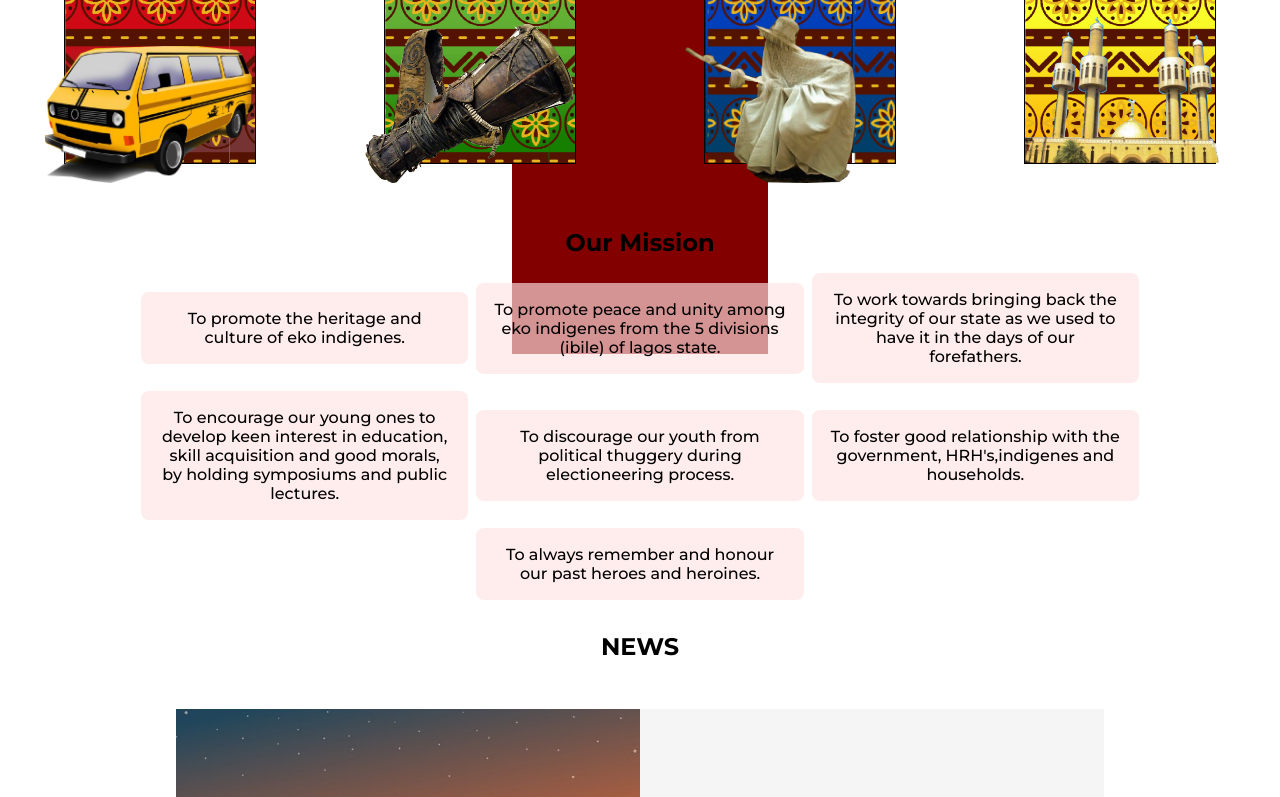
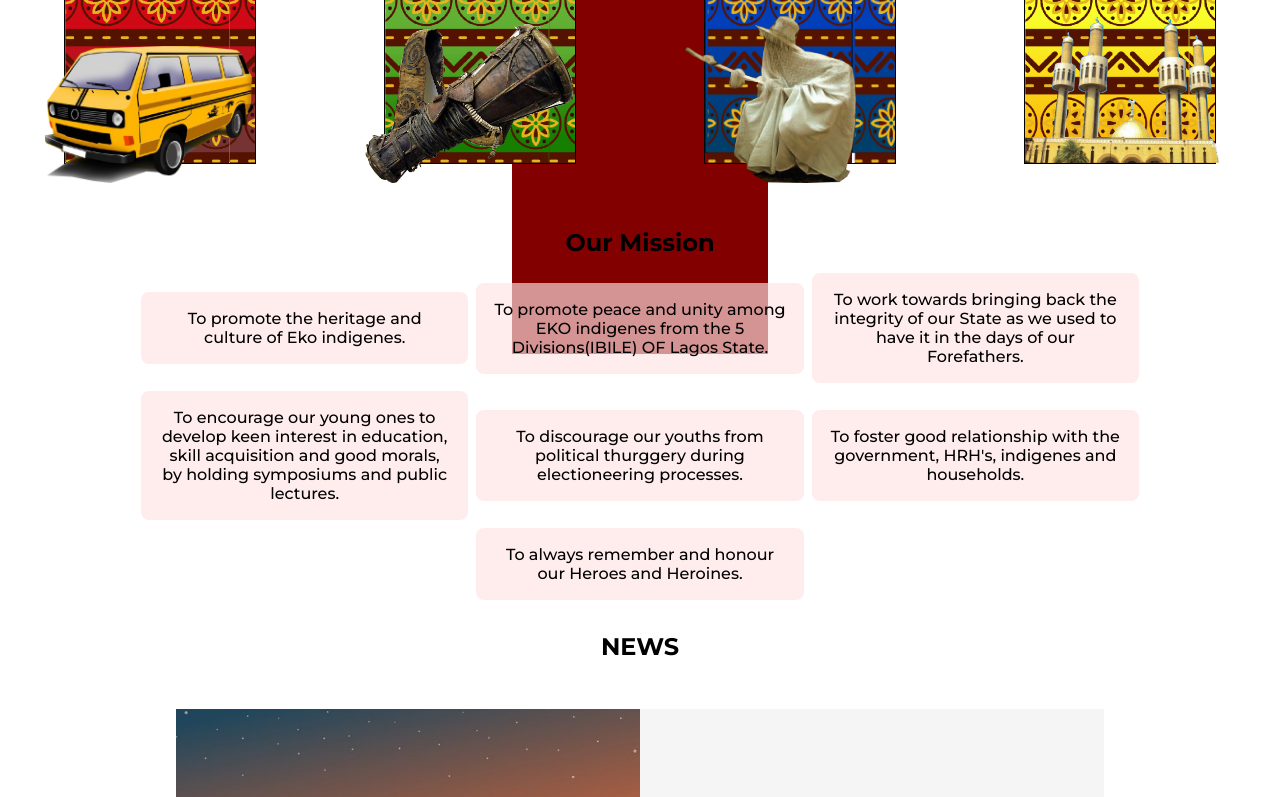
Before and after one commit to dhani-el/aphcekoindigenes, a React (Vite) app: page / in a window 1280 px wide. Shown: the part 446-1243 px from the top of the page. Built offline with nearby package versions, Linux system fonts and the light colour scheme.

Commit message:
correct grammatic errors

```diff
--- a/src/Home/components.jsx
+++ b/src/Home/components.jsx
@@ -64,13 +64,13 @@ export function Mission(){
 }
 function Amission(){
     return <div id="a-mission-container">
-                        <p>To promote the heritage and culture of eko indigenes.</p>
-                        <p>To promote peace and unity among eko indigenes from the 5 divisions (ibile) of lagos state.</p>
-                        <p>To work towards bringing back the integrity of our state as we used to have it in the days of our forefathers.</p>
+                        <p>To promote the heritage and culture of Eko indigenes.</p>
+                        <p>To promote peace and unity among EKO indigenes from the 5 Divisions(IBILE) OF Lagos State. </p>
+                        <p>To work towards bringing back the integrity of our State as we used to have it in the days of our Forefathers. </p>
                         <p>To encourage our young ones to develop keen interest in education, skill acquisition and good morals, by holding symposiums and public lectures.</p>
-                        <p>To discourage our youth from political thuggery during electioneering process.</p>
-                        <p>To foster good relationship with the government, HRH's,indigenes and households.</p>
-                        <p>To always remember and honour our past heroes and heroines.</p>
+                        <p>To discourage our youths from political thurggery during electioneering processes.</p>
+                        <p>To foster good relationship with the government, HRH's, indigenes and households.</p>
+                        <p> To always remember and honour our Heroes and Heroines.</p>
     </div>
 }
 function Amission2(){
```
